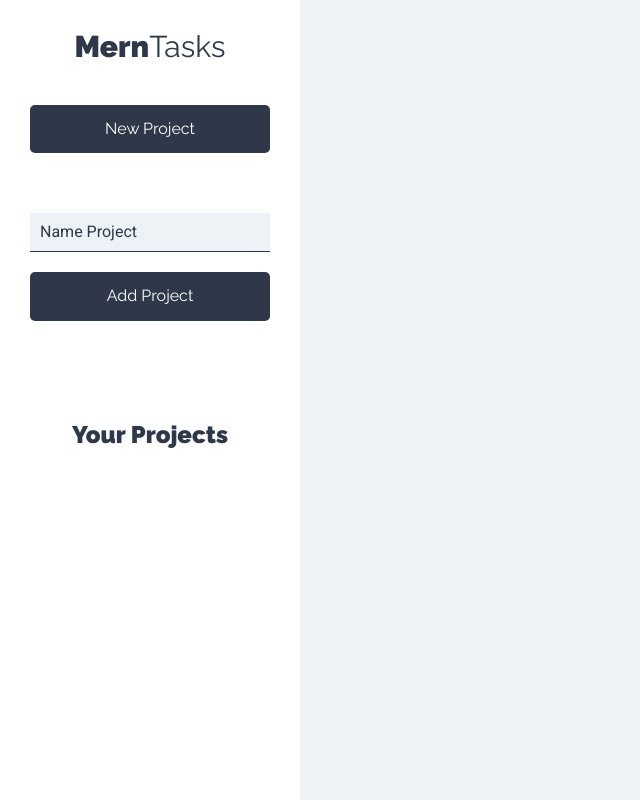
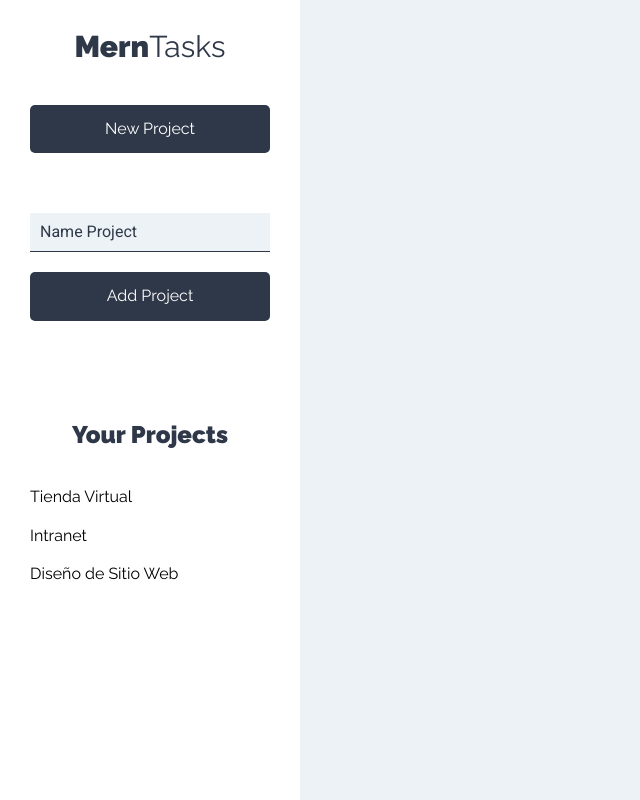
Before and after one commit to guillermosequera/MERN-Tasks, a React (Create React App) app: page /projects in a window 1280 px wide. Shown: the whole page, without its empty margins (0-640 px from the left). Built offline with nearby package versions, Linux system fonts and the light colour scheme.

Commit message:
listing the projects created

```diff
--- a/src/components/layout/Sidebar.js
+++ b/src/components/layout/Sidebar.js
@@ -1,6 +1,7 @@
 import React from 'react';
 
 import NewProject from '../projects/NewProject';
+import ListProyect from '../projects/ListProyect';
 
 const Sidebar = () => {
     return (
@@ -11,6 +12,9 @@ const Sidebar = () => {
 
             <div className="proyectos">
                 <h2>Your Projects</h2>
+
+                <ListProyect />
+
             </div>
         </aside>
     );
--- /dev/null
+++ b/src/components/projects/ListProyect.js
@@ -0,0 +1,24 @@
+import React from 'react';
+
+import Project from './Project';
+
+const ListProyect = () => {
+
+    const proyectos = [
+        {nombre: 'Tienda Virtual'},
+        {nombre: 'Intranet'},
+        {nombre: 'Diseño de Sitio Web'}
+    ]
+
+    return (
+        <ul className="listado-proyectos">
+            {proyectos.map(proyecto => (
+                <Project
+                    proyecto={proyecto}
+                />
+            ))}
+        </ul>
+    );
+}
+
+export default ListProyect;
--- /dev/null
+++ b/src/components/projects/Project.js
@@ -0,0 +1,14 @@
+import React from 'react';
+
+const Project = ({proyecto}) => {
+    return (
+        <li>
+            <button
+                type="button"
+                className=" btn btn-blank"
+            >{proyecto.nombre}</button>
+        </li>
+    );
+}
+
+export default Project;
```
